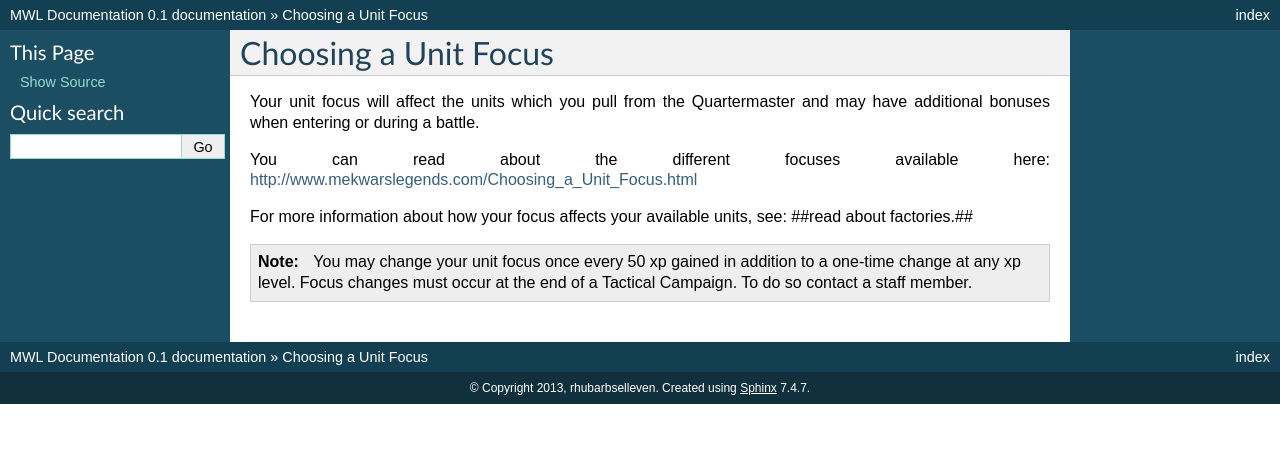
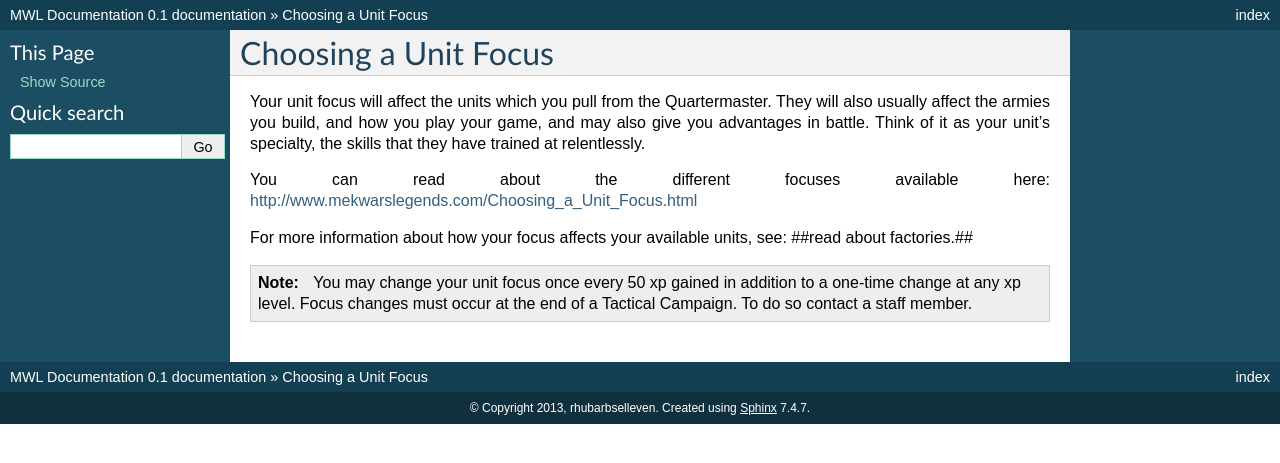
Before and after one commit to mekwars-legends/mwl-docs, a Sphinx documentation site: the page built from docs/gettingStarted/chosingAUnitFocus.rst, in a window 1280 px wide. Shown: the top 463 px of the page. Built offline with Sphinx 7.4.7, drawn with Linux system fonts in a browser that asks for light colours; pages that are not in the unit, such as notebooks, are missing from menus.

Commit message:
Update chosingAUnitFocus.rst
general text updates

```diff
--- a/docs/gettingStarted/chosingAUnitFocus.rst
+++ b/docs/gettingStarted/chosingAUnitFocus.rst
@@ -2,7 +2,7 @@
 Choosing a Unit Focus
 =====================
 
-Your unit focus will affect the units which you pull from the Quartermaster and may have additional bonuses when entering or during a battle.
+Your unit focus will affect the units which you pull from the Quartermaster. They will also usually affect the armies you build, and how you play your game, and may also give you advantages in battle. Think of it as your unit's specialty, the skills that they have trained at relentlessly.
 
 You can read about the different focuses available here: http://www.mekwarslegends.com/Choosing_a_Unit_Focus.html
 
```
